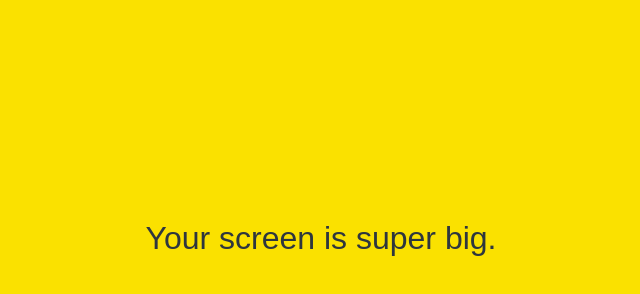
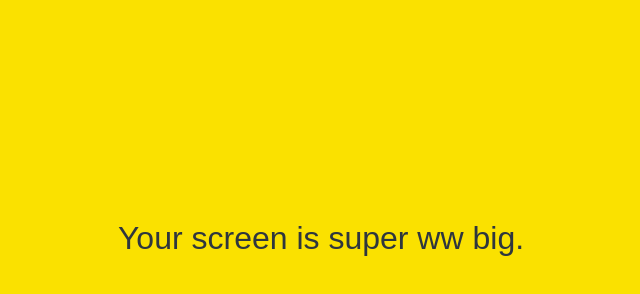
Before and after one commit to tiredfoot0312/kokoa-clone-2024, a plain HTML site: page friends.html in a window 1280 px wide. Shown: the part 162-456 px from the top of the page, without its empty margins (319-959 px from the left). Drawn offline with Linux system fonts and the light colour scheme.

Commit message:
super ww big

```diff
--- a/friends.html
+++ b/friends.html
@@ -111,7 +111,7 @@
     </div>
 
     <div id="no-mobile">
-      <span>Your screen is super big.</span>
+      <span>Your screen is super ww big.</span>
     </div>
 
     <script
```
